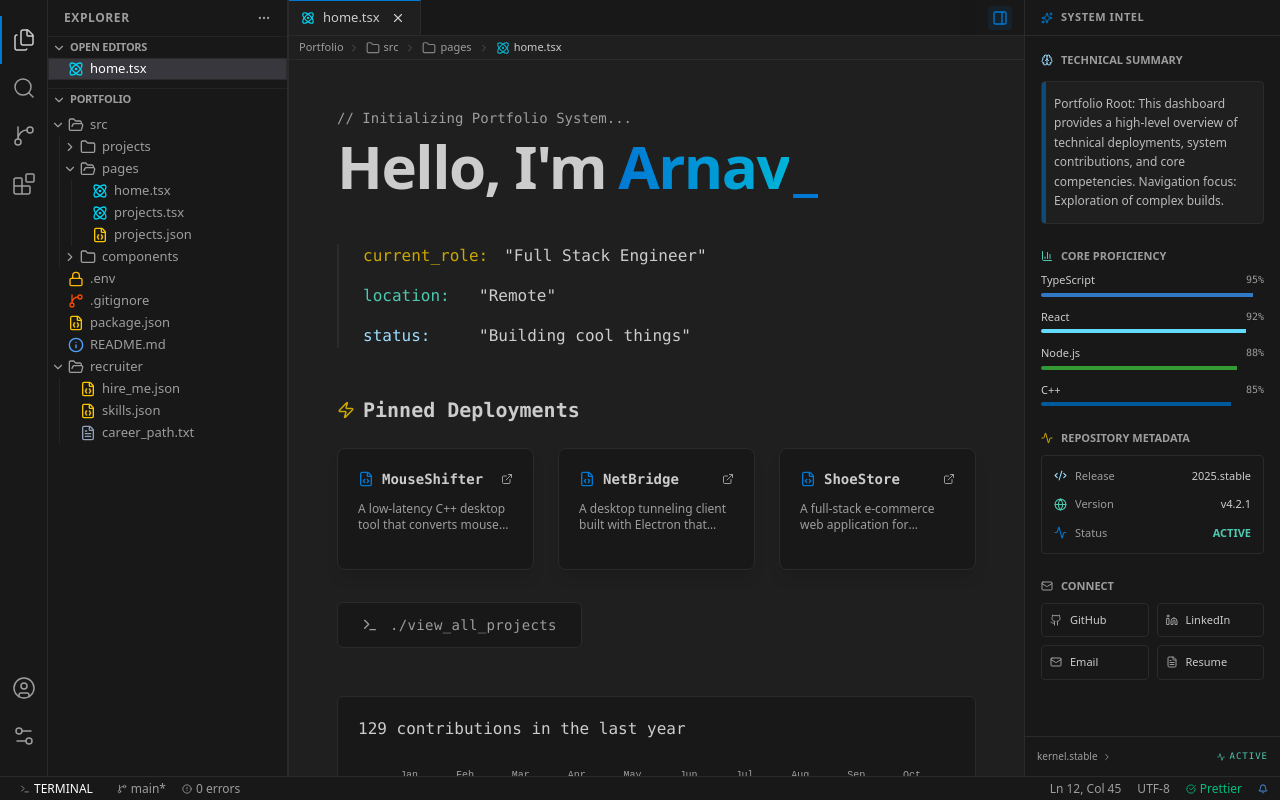
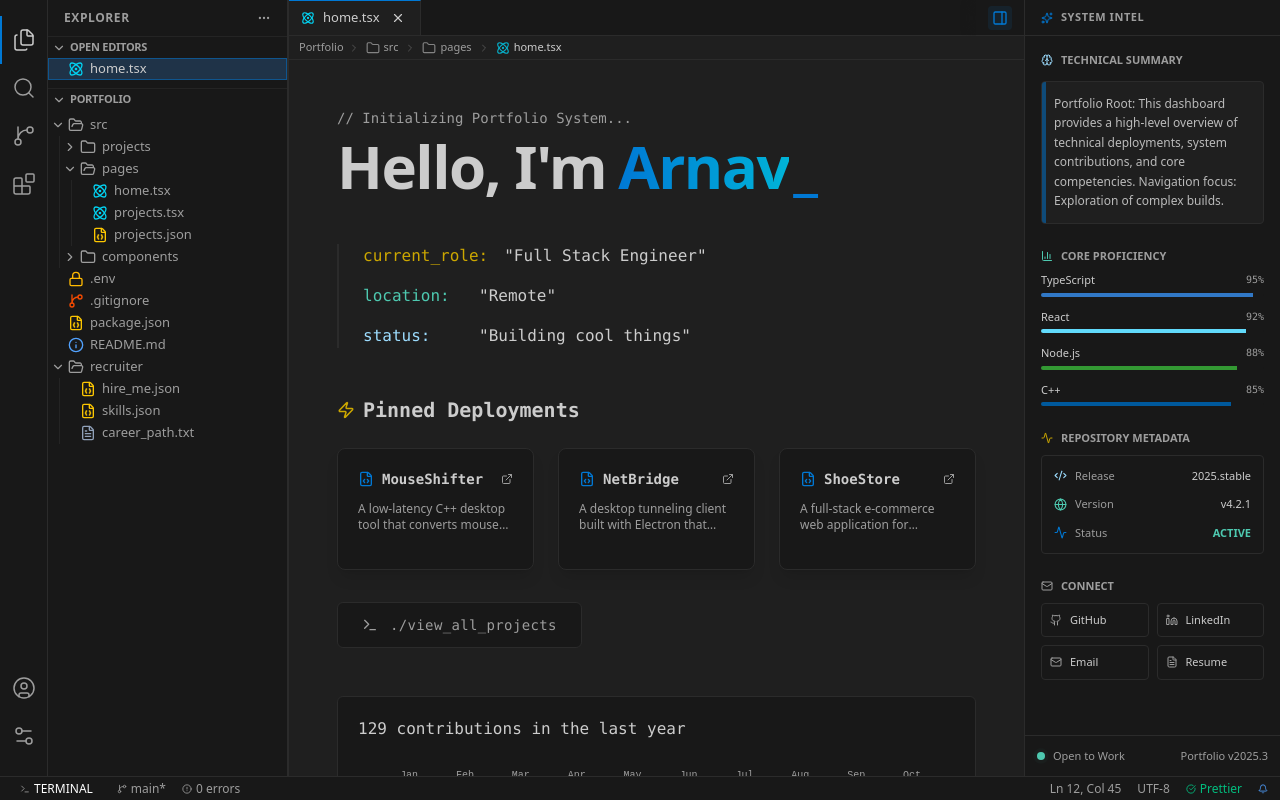
Before and after one commit to arnofrxdd/ide-portfolio, a React (Vite) app: page / in a window 1280 px wide. Built offline with nearby package versions, Linux system fonts and the light colour scheme.

Commit message:
Enhance theme awareness, sidebar interactions, and status footer

```diff
--- a/src/components/Editor/Minimap.tsx
+++ b/src/components/Editor/Minimap.tsx
@@ -168,8 +168,8 @@ export const RealMinimap = ({ content, editorRef }: RealMinimapProps) => {
             className="w-16 bg-[var(--bg-main)] relative hidden md:block select-none overflow-hidden shrink-0 group/minimap hover:bg-[var(--bg-activity)]/30 transition-colors"
         >
             {/* Code Representation */}
-            <div ref={codeContentRef} className="absolute top-0 left-0 w-full opacity-[0.25] pointer-events-none px-1 transition-transform duration-75 will-change-transform">
-                <div className="text-[2px] leading-[3px] text-[var(--text-secondary)] font-mono whitespace-pre-wrap break-all select-none tracking-tighter">
+            <div ref={codeContentRef} className="absolute top-0 left-0 w-full opacity-50 pointer-events-none px-1 transition-transform duration-75 will-change-transform">
+                <div className="text-[2px] leading-[3px] text-[var(--text-primary)] font-mono whitespace-pre-wrap break-all select-none tracking-tighter">
                     {content}
                 </div>
             </div>
--- a/src/components/Sidebar/FileTreeItem.tsx
+++ b/src/components/Sidebar/FileTreeItem.tsx
@@ -75,8 +75,8 @@ export const FileTreeItem = ({
         className={`
             group flex items-center h-[22px] cursor-pointer select-none relative overflow-hidden
             ${isActive
-                ? 'bg-[#37373d] text-white border-l-0 border-[var(--accent)] outline outline-1 outline-[var(--border)] -outline-offset-1'
-                : 'hover:bg-[#2a2d2e]'}
+                ? 'bg-[var(--selection)]/50 text-[var(--text-primary)] outline outline-1 outline-[var(--accent)]/50 -outline-offset-1'
+                : 'hover:bg-[var(--text-primary)]/5 text-[var(--text-secondary)] hover:text-[var(--text-primary)]'}
         `}
     >
         {isDragOver && (
@@ -110,7 +110,7 @@ export const FileTreeItem = ({
         {/* Content Area */}
         <div className="flex items-center gap-1.5 min-w-0 pr-2">
             <Icon size={16} className={`${color} shrink-0`} />
-            <span className={`text-[13px] truncate flex-1 ${isActive ? 'text-white font-normal' : 'text-[var(--text-secondary)] group-hover:text-[var(--text-primary)]'}`}>
+            <span className="text-[13px] truncate flex-1 font-normal inherit">
                 {name}
             </span>
         </div>
--- a/src/components/Sidebar/SecondarySidebar.tsx
+++ b/src/components/Sidebar/SecondarySidebar.tsx
@@ -1,6 +1,6 @@
 import { useState, useEffect } from 'react';
 import {
-    Brain, BarChart3, ChevronRight, Sparkles,
+    Brain, BarChart3, Sparkles,
     Activity, Code2, Globe, Github, Mail, Linkedin, FileText, X
 } from 'lucide-react';
 import { PROJECTS_DATA } from '../../data/projects';
@@ -242,17 +242,27 @@ export const SecondarySidebar = ({ isOpen, activeTabId, onClose }: SecondarySide
                     </div>
 
                     <div className="p-3 border-t border-[var(--border)] bg-[var(--bg-activity)]/30 mt-auto">
-                        <div className="flex items-center justify-between text-[10px] font-sans text-[var(--text-secondary)] select-none">
-                            <span className="flex items-center gap-1 group cursor-pointer hover:text-[var(--text-primary)]">
-                                {currentProject ? `id: ${currentProject.id}` : 'kernel.stable'} <ChevronRight size={10} className="group-hover:translate-x-0.5 transition-transform" />
-                            </span>
-                            <span className="flex items-center gap-1 text-[var(--success)] font-mono uppercase tracking-[1px] text-[9px]">
-                                <Activity size={8} /> active
-                            </span>
-                        </div>
+                        <StatusFooter />
                     </div>
                 </div>
             )}
         </>
     );
 };
+
+const StatusFooter = () => {
+    return (
+        <div className="flex items-center justify-between text-[11px] font-sans text-[var(--text-secondary)] select-none">
+            <div className="flex items-center gap-2 cursor-pointer hover:text-[var(--text-primary)]">
+                <div className="flex relative items-center justify-center">
+                    <div className="w-2 h-2 rounded-full bg-[var(--success)]"></div>
+                    <div className="w-2 h-2 rounded-full bg-[var(--success)] absolute animate-ping opacity-50"></div>
+                </div>
+                <span className="font-medium">Open to Work</span>
+            </div>
+            <div className="flex items-center gap-1.5 cursor-pointer hover:text-[var(--text-primary)]">
+                <span>Portfolio v2025.3</span>
+            </div>
+        </div>
+    );
+};
--- a/src/components/Sidebar/Sidebar.tsx
+++ b/src/components/Sidebar/Sidebar.tsx
@@ -387,7 +387,7 @@ export const Sidebar = ({
                                             type: 'file',
                                             depth: 0,
                                             onClick: () => setActiveTabId(tab.id),
-                                            showClose: tab.id !== 'home',
+                                            showClose: true,
                                             onDragStart: (_e, id) => {
                                                 const tab = tabs.find(t => t.id === id);
                                                 if (tab) {
@@ -399,9 +399,13 @@ export const Sidebar = ({
                                                 }
                                             },
                                             onClose: () => {
-                                                if (tab.id === 'home') return;
-                                                setActiveTabId(prev => prev === tab.id ? 'home' : prev);
-                                                setTabs(prev => prev.filter(t => t.id !== tab.id));
+                                                // if (tab.id === 'home') return;
+                                                const newTabs = tabs.filter(t => t.id !== tab.id);
+                                                setTabs(newTabs);
+                                                if (activeTabId === tab.id) {
+                                                    const nextTab = newTabs[newTabs.length - 1];
+                                                    setActiveTabId(nextTab ? nextTab.id : (null as any));
+                                                }
                                             }
                                         });
                                     })}
```
